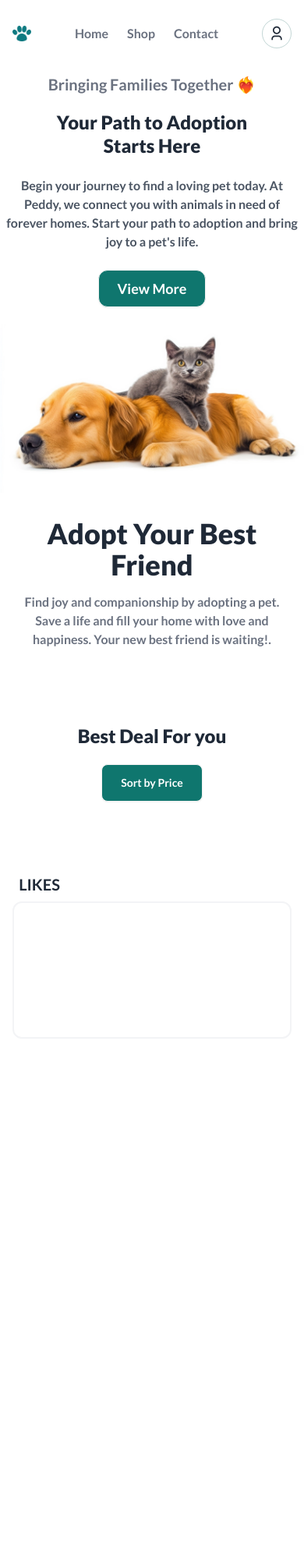
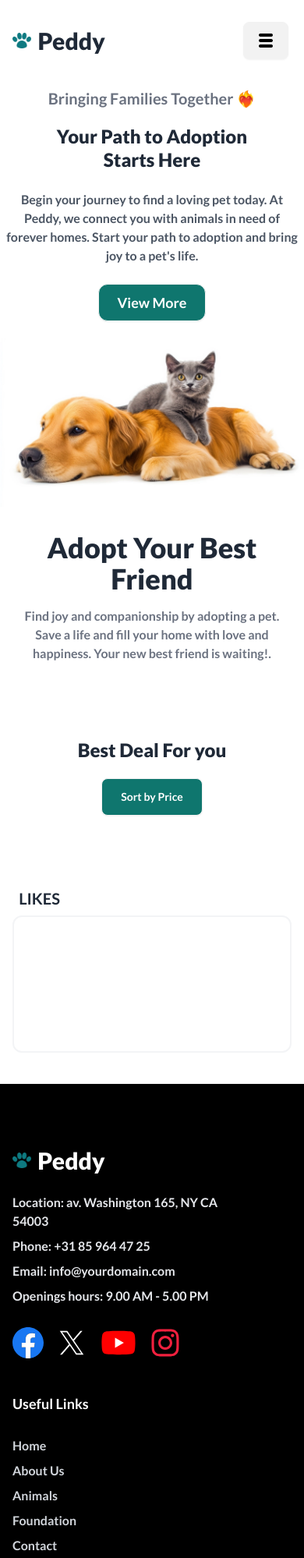
Before and after one commit to mes-shahadat/8-assignment-6, a plain HTML site: page index.html in a window 390 px wide. Shown: the top 1998 px of the page at 78% size. Before the commit the page ends 1352 px from the top, so only its background shows below. Drawn offline with nearby package versions, Linux system fonts and the light colour scheme; no server answers.

Commit message:
footer added

```diff
--- a/index.html
+++ b/index.html
@@ -40,12 +40,12 @@
                 <div class="inline-flex items-center gap-2 font-bold text-3xl">
 
                     <img class="h-5 " src="./images/logo.webp" alt="logo icon">
-                    <h1 class="font-black hidden md:block">Peddy</h1>
+                    <h1 class="font-black">Peddy</h1>
 
                 </div>
 
                 <!-- navbar center -->
-                <div class="">
+                <div class="max-sm:hidden">
                     <ul class="flex gap-6 text-gray-500 font-semibold">
                         <li><a class="hover:text-teal-900" href="#">Home</a></li>
                         <li><a class="hover:text-teal-900" href="#">Shop</a></li>
@@ -54,7 +54,7 @@
                 </div>
 
                 <!-- navbar end -->
-                <div class=" inline-flex">
+                <div class="max-sm:hidden inline-flex">
 
                     <button class="rounded-full p-2 btn-ghost border-1 border-teal-800 border-opacity-25">
                         <svg class="w-5 h-5 ">
@@ -62,6 +62,15 @@
                         </svg>
                     </button>
                 </div>
+
+                <div class="sm:hidden dropdown dropdown-end">
+                    <div tabindex="0" role="button" class="btn m-1"><img src="./images/icons8-menu-24.png" alt="menu icon"></div>
+                    <ul tabindex="0" class="dropdown-content menu bg-base-100 rounded-box z-[1] w-52 p-2 shadow">
+                        <li><a class="hover:text-teal-900" href="#">Home</a></li>
+                        <li><a class="hover:text-teal-900" href="#">Shop</a></li>
+                        <li><a class="hover:text-teal-900" href="#">Contact</a></li>
+                    </ul>
+                  </div>
 
             </div>
         </nav>
@@ -96,7 +105,7 @@
                 Save a life and fill your home with love and happiness. Your new best friend is waiting!.</p>
         </div>
 
-        <!-- pets buttons -->
+        <!-- category buttons -->
         <div id="pet-btns" class="mx-auto flex flex-wrap gap-6 justify-center my-12">
 
         </div>
@@ -121,23 +130,23 @@
         </dialog>
 
         <!-- not found error section -->
-        <div id="pet-error" class="hidden w-full py-20 max-w-[965px] bg-gray-100 rounded-2xl mt-11">
+        <div id="pet-error" class="hidden w-full py-20 max-w-[1010px] bg-gray-100 rounded-2xl mt-11">
 
             <div class="lg:w-max mx-auto text-center space-y-4">
                 <img class="mx-auto" src="./images/error.webp" alt="">
                 <h2 class="font-black text-4xl">No Information Available</h2>
-                <p class="lg:w-[82ch] font-semibold text-gray-500 p-3">It is a long established fact that a reader will be distracted by the readable content of a page when looking at its layout. The point of using Lorem Ipsum is that it has a.</p>
+                <p class="lg:w-[82ch] font-semibold text-gray-500 p-3">We're sorry, but it seems there are currently no pets available in this category. Please check back later, as our listings are frequently updated. In the meantime, feel free to explore other categories to find your perfect furry companion!</p>
             </div>
 
         </div>
 
         <!-- all pets section -->
-        <div id="pet-container" class="flex flex-wrap gap-5 justify-center mt-11 max-w-[965px]">
+        <div id="pet-container" class="flex flex-wrap gap-5 justify-center mt-11 max-w-[1010px]">
 
         </div>
 
         <!-- liked pets side bar -->
-        <div class="md:min-w-[400px]">
+        <div class="md:min-w-[400px] max-w-[500px]">
             <p class="font-semibold text-xl p-2">LIKES</p>
 
             <div id="pet-sidebar" class="grid grid-cols-2 gap-4 border-2 border-gray-100 rounded-xl p-4 min-h-44">
@@ -147,6 +156,64 @@
         </div>
 
     </section>
+
+    <footer class="bg-black text-white flex max-sm:flex-col justify-evenly gap-10 px-4 py-20 mt-10">
+
+        <!-- footer start -->
+        <div class="space-y-6">
+            <div class="inline-flex items-center gap-2 font-bold text-3xl">
+
+                <img class="h-5 " src="./images/logo.webp" alt="logo icon">
+                <h2 class="font-black">Peddy</h2>
+
+            </div>
+
+            <div class="space-y-2 font-semibold text-gray-200">
+                <p>Location: av. Washington 165, NY CA <br> 54003</p>
+                <p>Phone: +31 85 964 47 25</p>
+                <p>Email: info@yourdomain.com</p>
+                <p>Openings hours: 9.00 AM - 5.00 PM</p>
+            </div>
+
+            <div class="flex gap-4 items-center">
+                <svg class="w-10 h-10">
+                    <use href="#icon-facebook" />
+                </svg>
+                <svg class="w-10 h-10">
+                    <use href="#icon-twitter" />
+                </svg>
+                <svg class="w-12 h-12">
+                    <use href="#icon-youtube" />
+                </svg>
+                <svg class="w-10 h-10">
+                    <use href="#icon-instagram" />
+                </svg>
+            </div>
+
+        </div>
+
+        <!-- footer center -->
+        <div>
+            <h2 class="font-bold text-lg">Useful Links</h2>
+            <ul class="font-semibold text-gray-300 space-y-2 pt-7">
+                <li><a class="hover:text-teal-500" href="#">Home</a></li>
+                <li><a class="hover:text-teal-500" href="#">About Us</a></li>
+                <li><a class="hover:text-teal-500" href="#">Animals</a></li>
+                <li><a class="hover:text-teal-500" href="#">Foundation</a></li>
+                <li><a class="hover:text-teal-500" href="#">Contact</a></li>
+            </ul>
+        </div>
+
+        <!-- footer end -->
+        <div>
+            <h2 class="font-bold text-lg">Drop a Message</h2>
+            <form>
+                <input class="block bg-[#1f1f1f] placeholder-gray-400 rounded-lg px-4 py-2 mt-8 w-full" type="email" placeholder="Enter your email">
+                <button type="reset" class="btn-ghost block w-full text-white bg-teal-700 border-0 py-2 rounded-lg mt-4 hover:outline hover:outline-2 outline-teal-500">Subscribe</button>
+            </form>
+        </div>
+
+    </footer>
 
     <!-- svg icons -->
     <svg style="display: none;">
--- a/js/script.js
+++ b/js/script.js
@@ -94,7 +94,7 @@ async function loadPets() {
     petContainer.innerHTML = '';
     finalPets.forEach(item => {
         petContainer.innerHTML +=
-            `<div class="flex flex-col space-y-1 border-2 border-gray-100 rounded-xl p-6">
+            `<div class="flex flex-col space-y-1 border-2 border-gray-100 rounded-xl p-4">
                 <img class="max-w-[250px] rounded-xl" src="${item.image}" alt="${item.breed} image">
                 <h3 class="font-extrabold text-lg pt-2">${item.pet_name}</h3>
                 <p class="inline-flex items-center gap-2 text-gray-500">
@@ -126,7 +126,7 @@ async function loadPets() {
                     <hr>
                 </div>
 
-                <div class="inline-flex gap-4 justify-center">
+                <div class="inline-flex justify-between">
                     <button class="btn btn-ghost border-1 border-teal-500 border-opacity-50 px-6" onclick="handleLike('${item.image}','${item.breed}')">
                         <svg class="w-5 h-5">
                             <use href="#icon-like" />
@@ -169,15 +169,16 @@ function handleAdopt(element) {
 
     let modalSpan = details_modal.querySelector('span');
 
-        let intervalId = setInterval(()=>{
+    let intervalId = setInterval(() => {
         modalSpan.innerText = parseInt(modalSpan.innerText) - 1;
-            if(parseInt(modalSpan.innerText) === 0) {
+        if (parseInt(modalSpan.innerText) === 0) {
             clearInterval(intervalId);
             details_modal.close();
         }
     }, 1000);
 
     details_modal.showModal();
+    element.innerText = 'Adopted';
     element.setAttribute('disabled', 'disabled');
     console.log(element);
 }
```
Also changed, not shown: images/icons8-menu-24.png (added), 1 other file. Lines whose indentation alone changed are shown as unchanged.
